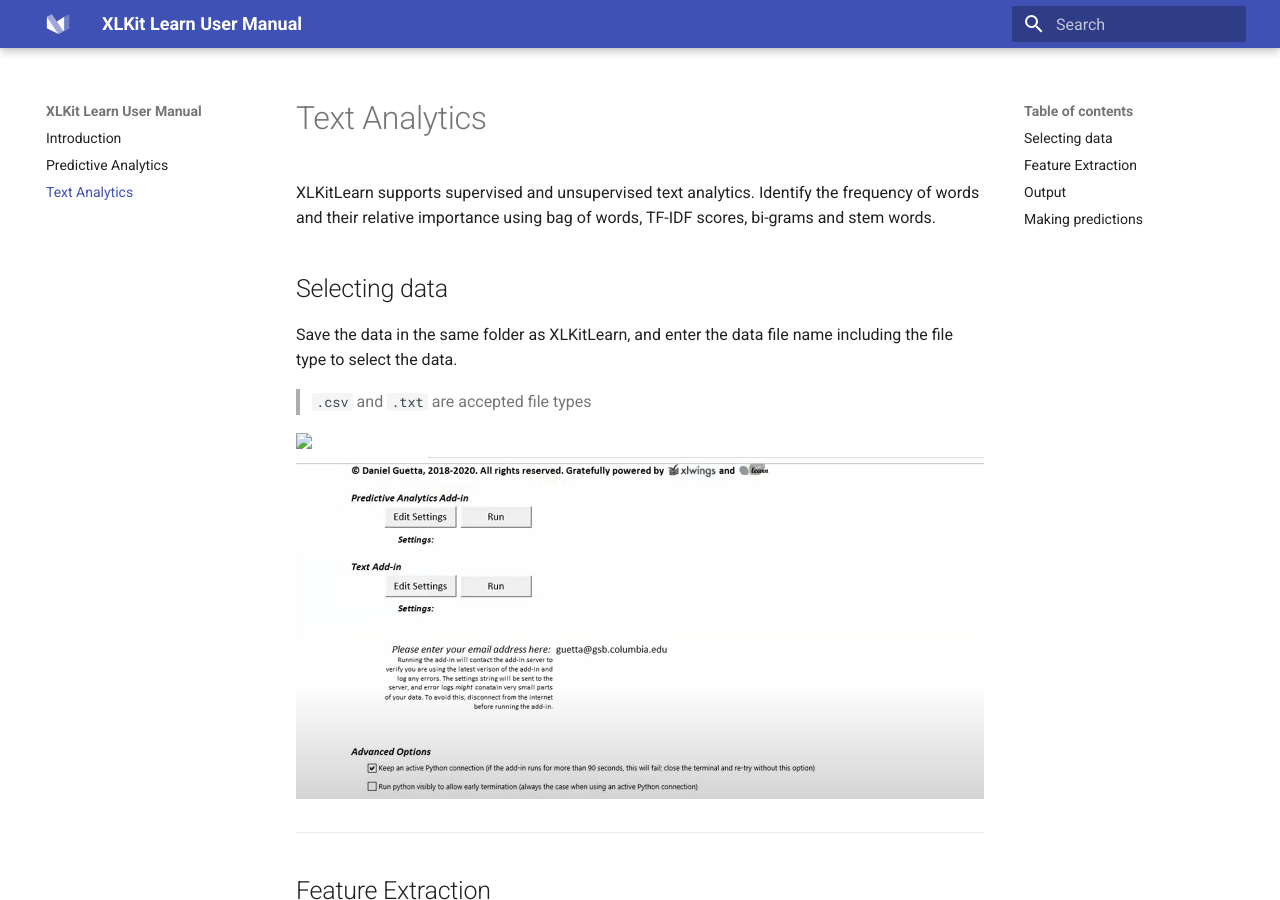
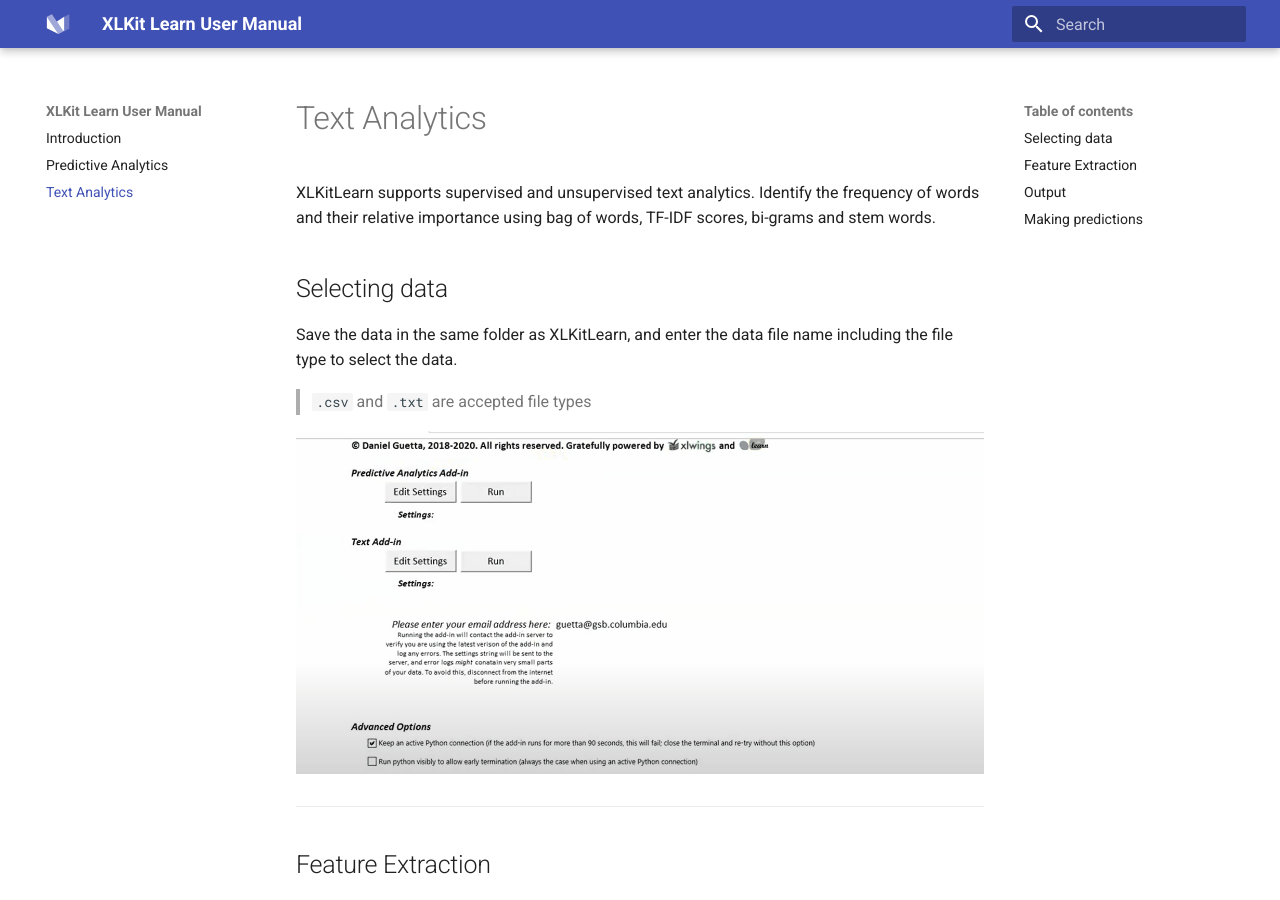
Before and after one commit to danguetta/XLKitLearn_docs, an MkDocs documentation site: the page built from docs/text_analytics.md, in a window 1280 px wide and 900 px high. Built offline with MkDocs 1.6.1 and Material for MkDocs 9.7.7, drawn with Linux system fonts in a browser that asks for light colours.

Commit message:
Update text_analytics.md

```diff
--- a/docs/text_analytics.md
+++ b/docs/text_analytics.md
@@ -6,7 +6,7 @@
 Save the data in the same folder as XLKitLearn, and enter the data file name including  the file type to select the data.
 > `.csv` and `.txt` are accepted file types
 
-<img src="Select_text.gif" width="600" /> ![](Select_text.gif)
+![](Select_text.gif)
 
 
 ---
```
